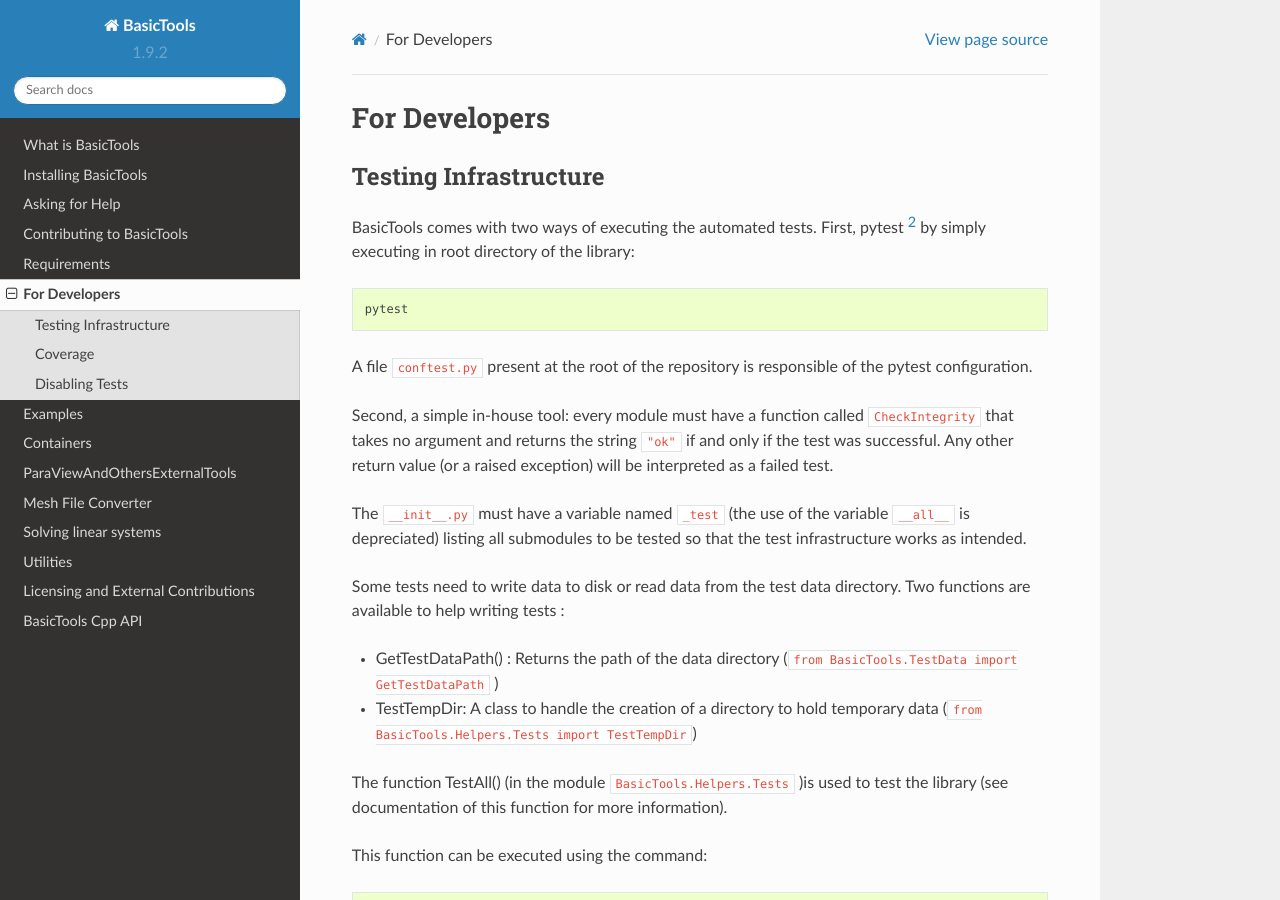
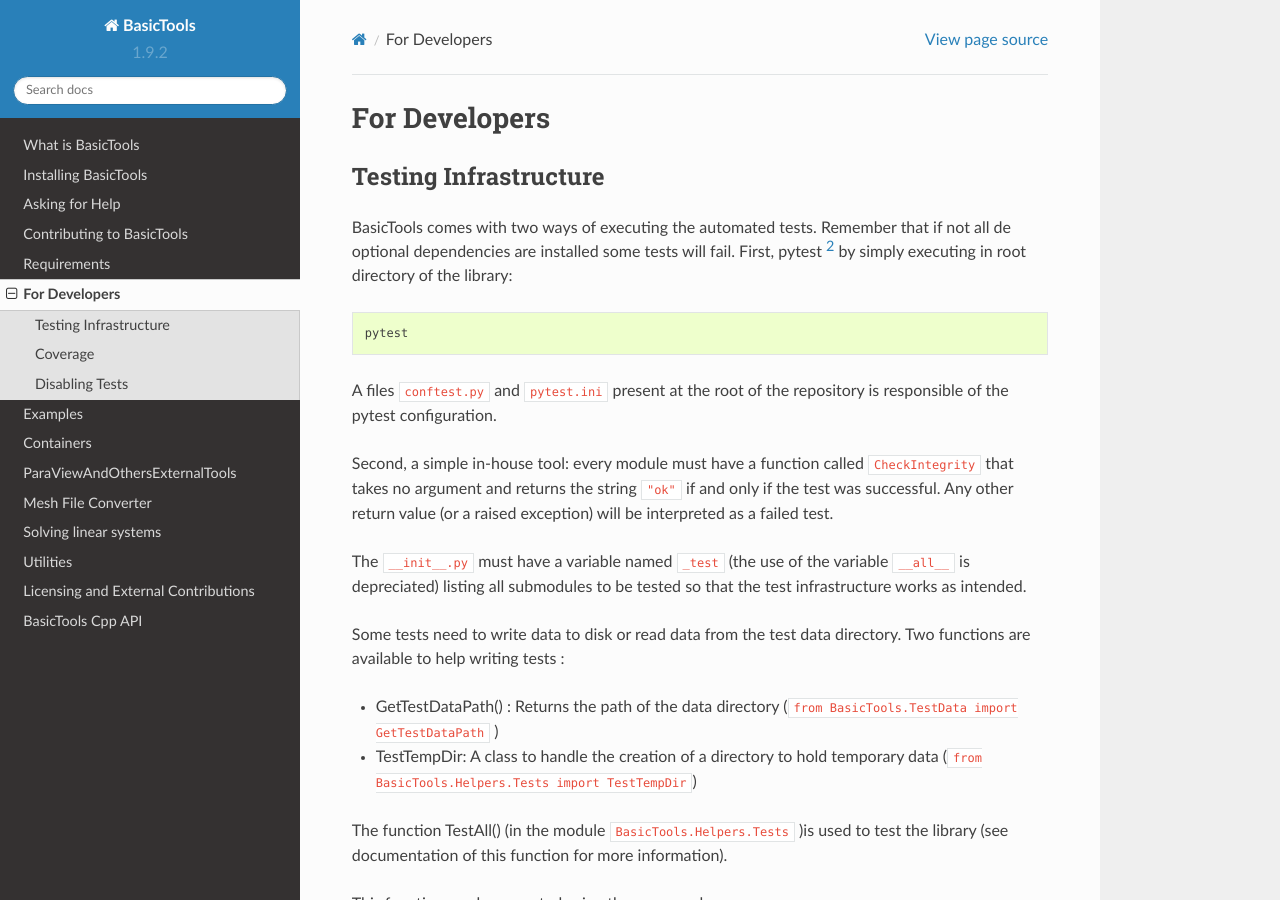
Before and after one commit to basileMarchand/basictools-frozen, a Sphinx documentation site: the page built from docs/Admin.rst, in a window 1280 px wide and 900 px high. Built offline with Sphinx 7.4.7 and the Read the Docs theme 2.0.0, drawn with Linux system fonts in a browser that asks for light colours; pages that are not in the unit, such as notebooks, are missing from menus.

Commit message:
More robust pytest (better treatment of optional modules)

```diff
--- a/docs/Admin.rst
+++ b/docs/Admin.rst
@@ -9,13 +9,15 @@
 ######################
 
 BasicTools comes with two ways of executing the automated tests.
+Remember that if not all de optional dependencies are installed some tests will fail.
 First, pytest [#pytestdoc]_ by simply executing in root directory of the library:
 
 .. code-block::
 
     pytest
 
-A file ``conftest.py`` present at the root of the repository is responsible of the pytest configuration.
+A files ``conftest.py``  and ``pytest.ini`` present at the root of the repository is responsible of the pytest configuration.
+
 
 Second, a simple in-house tool: every module must have a function called ``CheckIntegrity`` that takes no
 argument and returns the string ``"ok"`` if and only if the test was successful.
```
Also changed, not shown: 1 other file.
